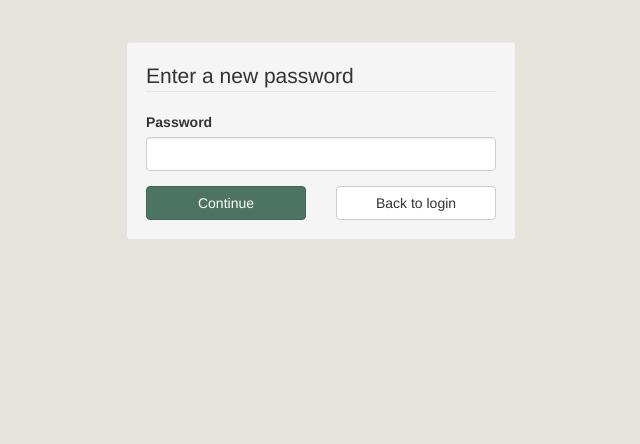
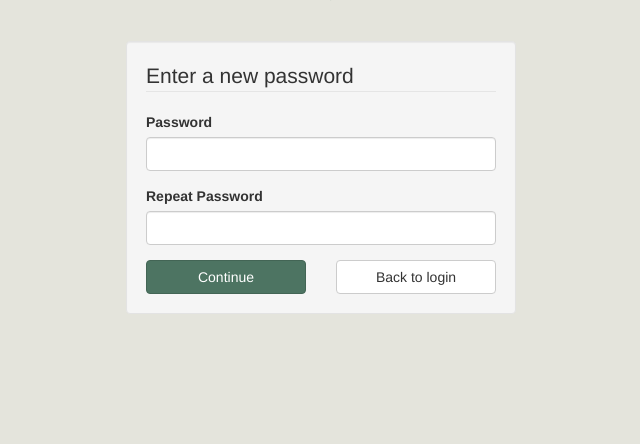
Before and after one commit to jape-dev/expensify-carbon-tracker, a Flask app: page /account/password_reset in a window 1280 px wide. Shown: the part 155-599 px from the top of the page, without its empty margins (319-959 px from the left). Run offline with Flask 2, Linux system fonts and the light colour scheme; parts of the project's set-up code (start-up, migrations or seed data) failed here and were passed over; some libraries are stand-ins or nearby versions.

Commit message:
added additional password validations

```diff
--- a/canopact/blueprints/carbon/models/route.py
+++ b/canopact/blueprints/carbon/models/route.py
@@ -481,7 +481,6 @@ class Distance():
 
         return df
 
-
     @staticmethod
     def calculate_distance(df, category_col="route_category"):
         """Wrapper function to calculate distance for routes.
--- a/canopact/blueprints/user/forms.py
+++ b/canopact/blueprints/user/forms.py
@@ -1,6 +1,6 @@
 from flask_wtf import Form
 from wtforms import HiddenField, StringField, PasswordField, SelectField
-from wtforms.validators import DataRequired, Length, Optional
+from wtforms.validators import DataRequired, Length, Optional, EqualTo, Regexp
 from wtforms_components import EmailField, Email, Unique
 
 from config.settings import LANGUAGES, INDUSTRIES, EMPLOYEES
@@ -28,7 +28,14 @@ class BeginPasswordResetForm(Form):
 
 class PasswordResetForm(Form):
     reset_token = HiddenField()
-    password = PasswordField('Password', [DataRequired(), Length(8, 128)])
+    password = PasswordField('Password', [DataRequired(), Length(8, 128),
+                             Regexp('\d.*[A-Z]|[A-Z].*\d',
+                             message=('Passwords must contain an uppercase '
+                                      'character and at least one numeric '
+                                      'character')),
+                             EqualTo('confirm',
+                             message='Passwords must match')])
+    confirm = PasswordField('Repeat Password', [DataRequired()])
 
 
 class SignupForm(ModelForm):
@@ -56,7 +63,14 @@ class SignupForm(ModelForm):
                               ],
                           default='GB')
     job_title = StringField('Job Title')
-    password = PasswordField('Password', [DataRequired(), Length(8, 128)])
+    password = PasswordField('Password', [DataRequired(), Length(8, 128),
+                             Regexp('\d.*[A-Z]|[A-Z].*\d',
+                             message=('Passwords must contain an uppercase '
+                                      'character and at least one numeric '
+                                      'character')),
+                             EqualTo('confirm',
+                             message='Passwords must match')])
+    confirm = PasswordField('Repeat Password', [DataRequired()])
     invited = False
 
 
@@ -80,7 +94,15 @@ class UpdateCredentialsForm(ModelForm):
             get_session=lambda: db.session
         )
     ])
-    password = PasswordField('Password', [Optional(), Length(8, 128)])
+    password = PasswordField('Password (Optional)', [Optional(),
+                             Length(8, 128),
+                             Regexp('\d.*[A-Z]|[A-Z].*\d',
+                             message=('Passwords must contain an uppercase '
+                                      'character and at least one numeric '
+                                      'character')),
+                             EqualTo('confirm',
+                             message='Passwords must match')])
+    confirm = PasswordField('Repeat Password', [Optional()])
 
 
 class ExpensifyAPICredentialsForm(ModelForm):
--- a/canopact/blueprints/user/templates/user/password_reset.html
+++ b/canopact/blueprints/user/templates/user/password_reset.html
@@ -10,6 +10,9 @@
         <legend>Enter a new password</legend>
 
         {% call f.form_group(form.password, css_class='sm-margin-bottom') %}
+        {% endcall %}
+
+        {% call f.form_group(form.confirm, css_class='sm-margin-bottom') %}
         {% endcall %}
 
         <div class="row">
--- a/canopact/blueprints/user/templates/user/signup.html
+++ b/canopact/blueprints/user/templates/user/signup.html
@@ -39,7 +39,11 @@
         {% call f.form_group(form.job_title, css_class='sm-margin-bottom') %}
         {% endcall %}
 
-        {% call f.form_group(form.password, css_class='sm-margin-bottom') %}
+        {% call f.form_group(form.password, css_class='sm-margin-bottom',
+                             placeholder='Must contain an uppercase & numeric character.') %}
+        {% endcall %}
+
+        {% call f.form_group(form.confirm, css_class='sm-margin-bottom') %}
         {% endcall %}
 
         <div class="row">
--- a/canopact/blueprints/user/templates/user/update_credentials.html
+++ b/canopact/blueprints/user/templates/user/update_credentials.html
@@ -22,6 +22,10 @@
                              placeholder='New password (optional)') %}
         {% endcall %}
 
+        {% call f.form_group(form.confirm, css_class='sm-margin-bottom',
+        placeholder='Repeat password') %}
+        {% endcall %}
+
         <div class="row">
           <div class="col-md-6">
             <button type="submit" class="btn btn-primary btn-block">
```
